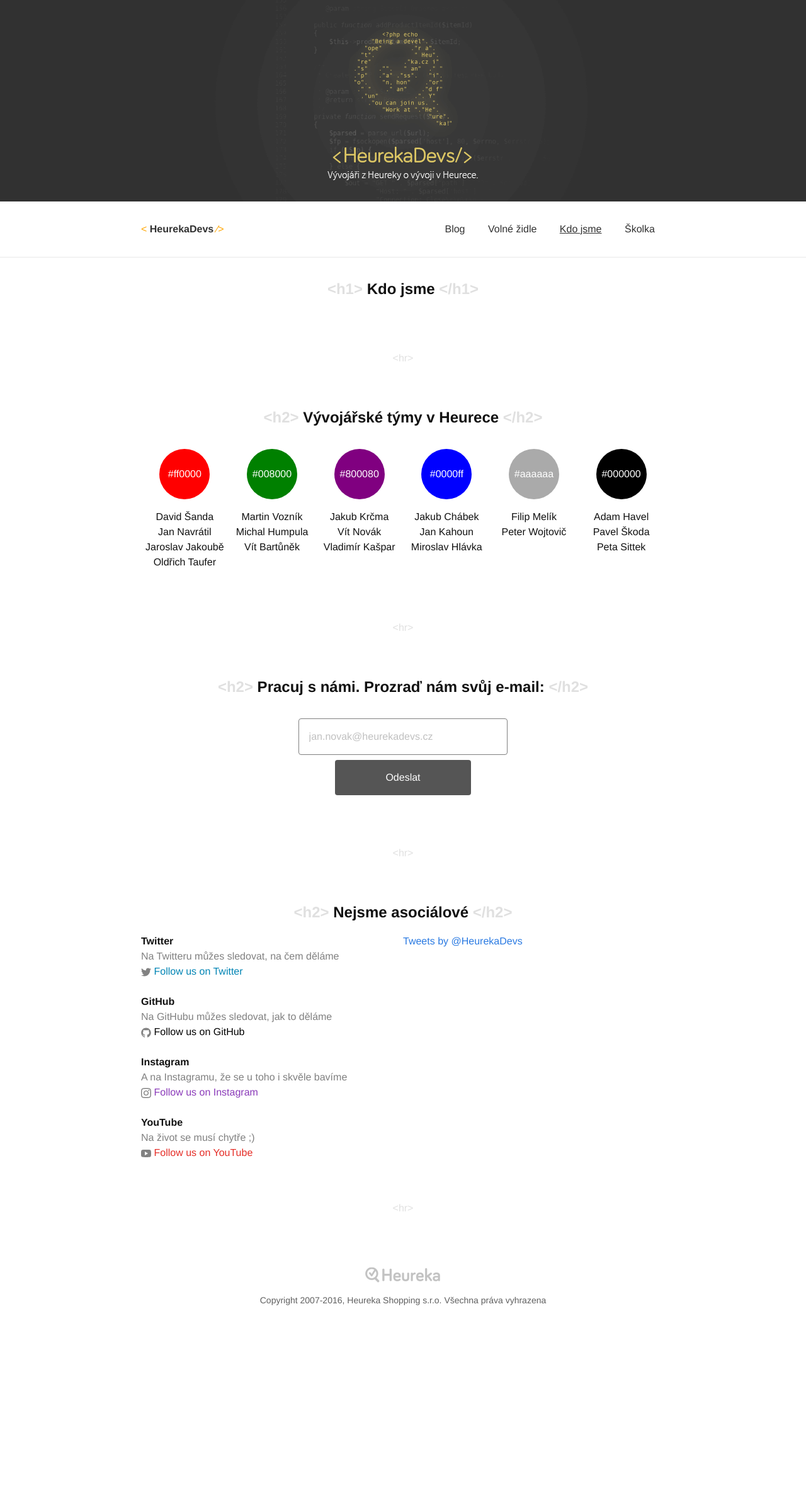
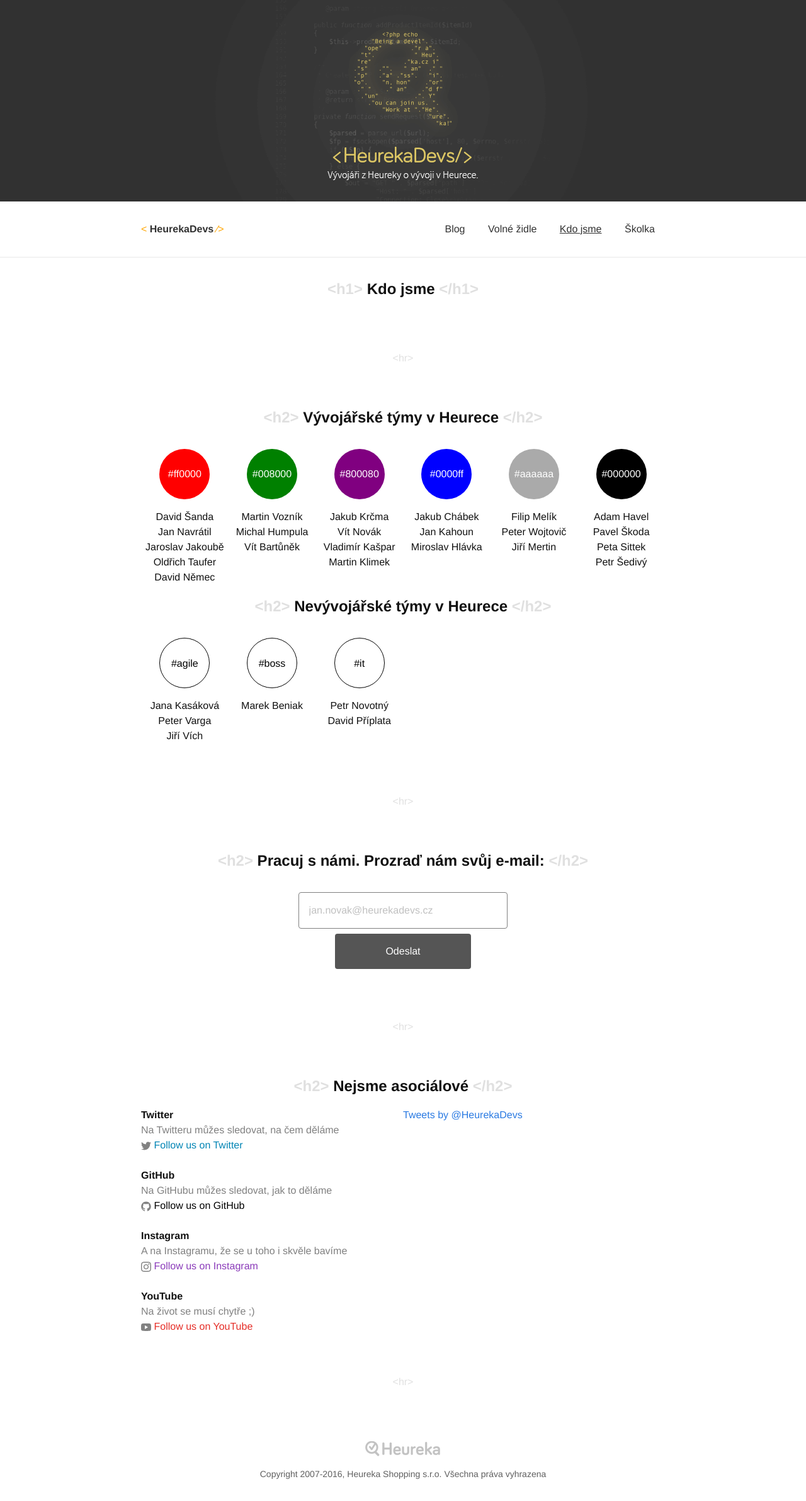
Before and after one commit to hhjcz/heureka.github.io, a Jekyll site: the page built from _pages/kdo-jsme/index.html, in a window 1280 px wide. Shown: the whole page at 63% size. Built offline with Jekyll 4.4.1, drawn with Linux system fonts in a browser that asks for light colours; comment, search, counter and statistics services are not loaded; before the commit the page ends 2108 px from its top, so only the background shows below that.

Commit message:
Added new team members and non-devteam section

```diff
--- /dev/null
+++ b/_data/nondevteam.yml
@@ -0,0 +1,20 @@
+- nameEn: "agile"
+  nameCs: "agile"
+  title: "#agile"
+  members:
+    - "Jana Kasáková"
+    - "Peter Varga"
+    - "Jiří Vích"
+
+- nameEn: "boss"
+  nameCs: "boss"
+  title: "#boss"
+  members:
+    - "Marek Beniak"
+
+- nameEn: "it"
+  nameCs: "it"
+  title: "#it"
+  members:
+    - "Petr Novotný"
+    - "David Příplata"
--- a/_data/team.yml
+++ b/_data/team.yml
@@ -6,6 +6,7 @@
     - "Jan Navrátil"
     - "Jaroslav Jakoubě"
     - "Oldřich Taufer"
+    - "David Němec"
 
 
 - nameEn: "green"
@@ -24,6 +25,7 @@
     - "Jakub Krčma"
     - "Vít Novák"
     - "Vladimír Kašpar"
+    - "Martin Klimek"
 
 
 - nameEn: "blue"
@@ -41,6 +43,7 @@
   members:
     - "Filip Melík"
     - "Peter Wojtovič"
+    - "Jiří Mertin"
 
 
 - nameEn: "black"
@@ -50,3 +53,4 @@
     - "Adam Havel"
     - "Pavel Škoda"
     - "Peta Sittek"
+    - "Petr Šedivý"
--- a/_pages/kdo-jsme/index.html
+++ b/_pages/kdo-jsme/index.html
@@ -44,6 +44,34 @@ permalink: /kdo-jsme/
         </div>
     </div>
 
+    <div class="page-about-us__team-wrapper">
+        <h2 class="site-page__title">
+            Nevývojářské týmy v Heurece
+        </h2>
+        <p class="site-page__description"></p>
+
+        <div class="page-about-us__team-list">
+            {% for group in site.data.nondevteam %}
+            {% assign loopindex = forloop.index | modulo: 2 %}
+
+            <div class="page-about-us__team-group {% if loopindex == 1 %} is-cleared-left-mobile {% endif %}">
+                <div class="page-about-us__nondevteam-circle">
+                    {{ group.title }}
+                </div>
+
+                <ul class="page-about-us__team-column">
+                    {% for member in group.members %}
+                    <li>
+                        {{ member }}
+                    </li>
+                    {% endfor %}
+                </ul>
+            </div>
+
+            {% endfor %}
+        </div>
+    </div>
+
     {% include site-separator.html %}
 
 
--- a/_sass/_page-about-us.scss
+++ b/_sass/_page-about-us.scss
@@ -36,6 +36,17 @@
     height: 5em;
 }
 
+.page-about-us__nondevteam-circle{
+    background-color: #ffffff;
+    color:#000000;
+    border: 1px solid #000000;
+    border-radius: 50%;
+    margin: auto;
+    line-height: 5em;
+    width: 5em;
+    height: 5em;
+}
+
 .page-about-us__team-column {
     margin: 1em 0;
     list-style: none;
```
